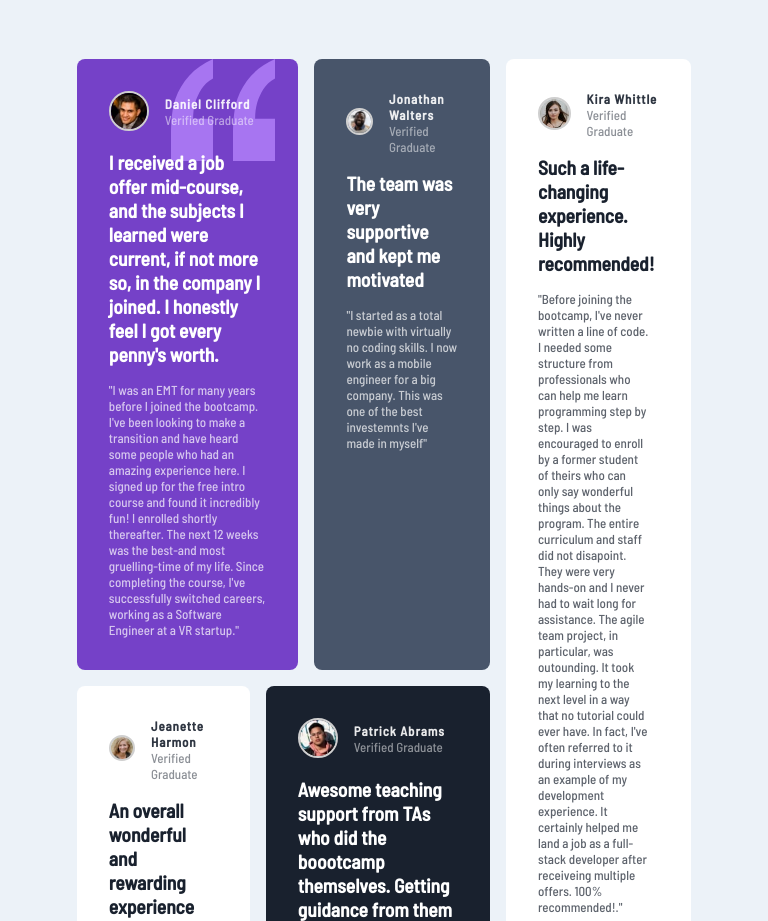
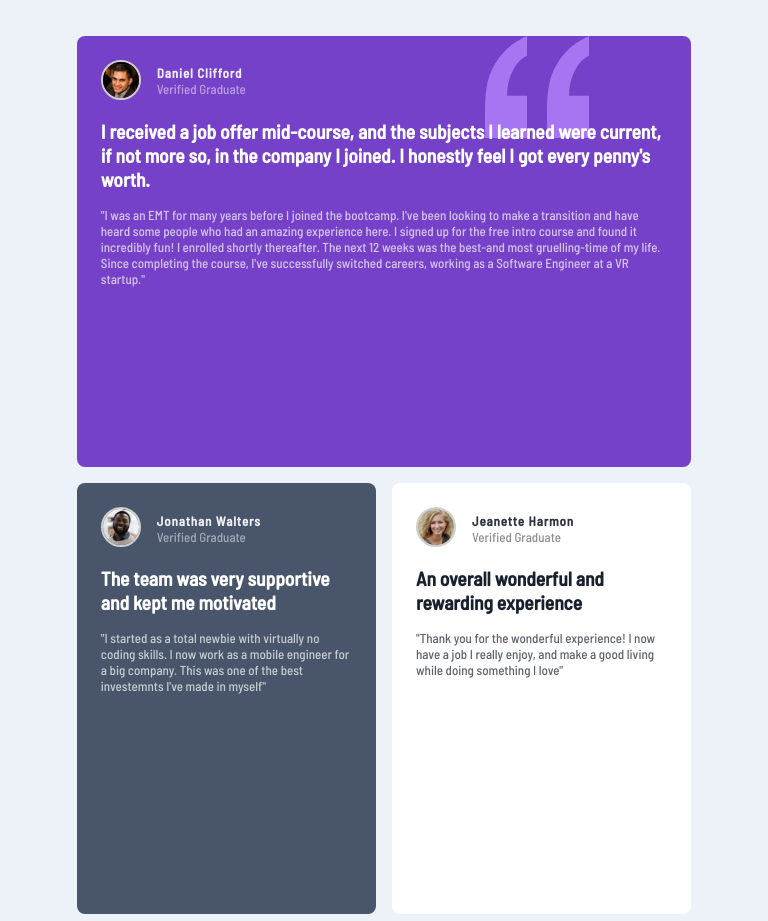
Before and after one commit to Ig-Matrix/Frontend-Mentor---Testimonials-grid-section-solution, a plain HTML site: page index.html in a window 768 px wide. Shown: the top 921 px of the page. Drawn offline with Linux system fonts and the light colour scheme.

Commit message:
Add responsiveness for tablet view

```diff
--- a/style.css
+++ b/style.css
@@ -17,7 +17,7 @@
 }
 
 main {
-    height: 90%;
+    height: 95%;
     width: 80%;
     gap: 1rem;
     color: hsl(0, 0%, 100%);
@@ -111,6 +111,7 @@ blockquote {
 }
 
 .attribution {
+    padding: 1rem;
     font-size: 11px;
     text-align: center;
 }
@@ -119,7 +120,27 @@ blockquote {
     color: hsl(228, 45%, 44%);
 }
 
-@media screen and (min-width: 768px) {
+@media screen and (min-width: 768px) and (max-width: 1200px) {
+    main {
+        grid-template-columns: repeat(2, 1fr);
+        grid-template-rows: repeat(3, 1fr);
+        grid-template-areas:
+            "box1 box1"
+            "box2 box3"
+            "box4 box5";
+    }
+
+    .box {
+        padding: 1.5rem;
+    }
+
+    .box1 {
+        background-position: 80% 0;
+    }
+}
+
+
+@media screen and (min-width: 1200px) {
     main {
         grid-template-columns: repeat(4, 1fr);
         grid-template-rows: 1fr 0.5fr;
```
